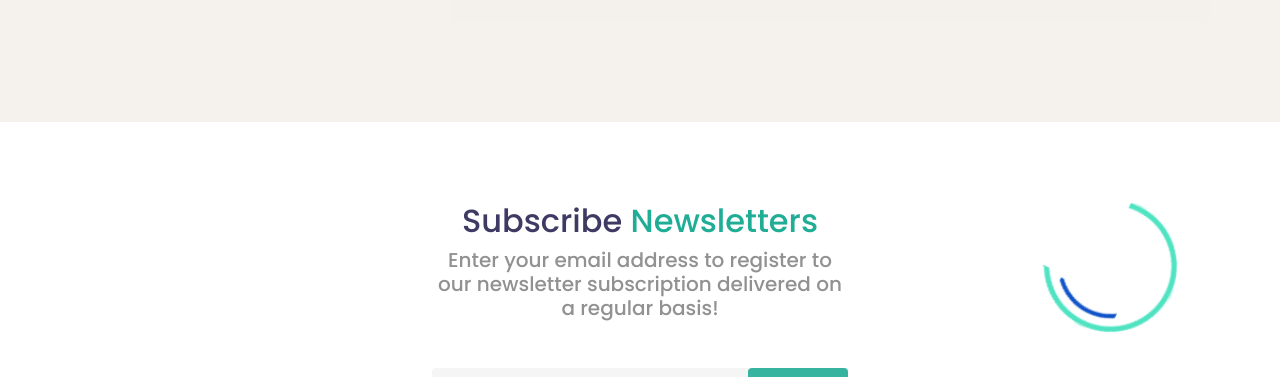
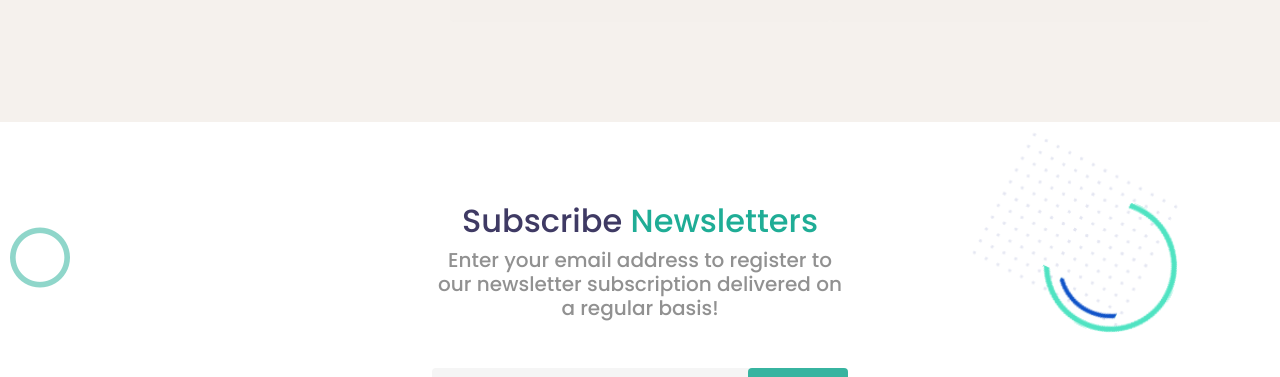
Before and after one commit to Rorins/proj-html-vuejs, a Vue app: page / in a window 1280 px wide. Shown: the part 5520-5897 px from the top of the page. Built offline with nearby package versions, Linux system fonts and the light colour scheme.

Commit message:
Added some styling

```diff
--- a/src/components/SectionSeven.vue
+++ b/src/components/SectionSeven.vue
@@ -9,6 +9,8 @@
               <h3>Enter your email address to register to our newsletter subscription delivered on a regular basis!</h3>
               <!--DETAILS-->
               <img class="circle" src="../assets/maxcoach-shape-02.png" alt="circle">
+              <img class="square" src="../assets/maxcoach-shape-09.png" alt="square">
+              <i class="far fa-circle"></i>
 
               <!--SUBSCRIBE BUTTON-->
               <div class="input-group mb-3">
@@ -48,13 +50,26 @@ h3{
     font-size:20px;
     padding-bottom:40px;
 }
+/*DECORATION*/
 .circle{
     position:absolute;
     right:20px;
     width:160px;
 }
-
-
+.square{
+  position:absolute;
+  right:20px;
+  top:10px;
+  width:230px;
+  z-index:-1;
+}
+.fa-circle{
+ position:absolute;
+ right:600px;
+ bottom:220px;
+ color:#8fd6ca;
+ font-size:60px;
+}
 /*SUBSCRIBE BUTTON*/
 .input-group{
     width: 600px;
```
